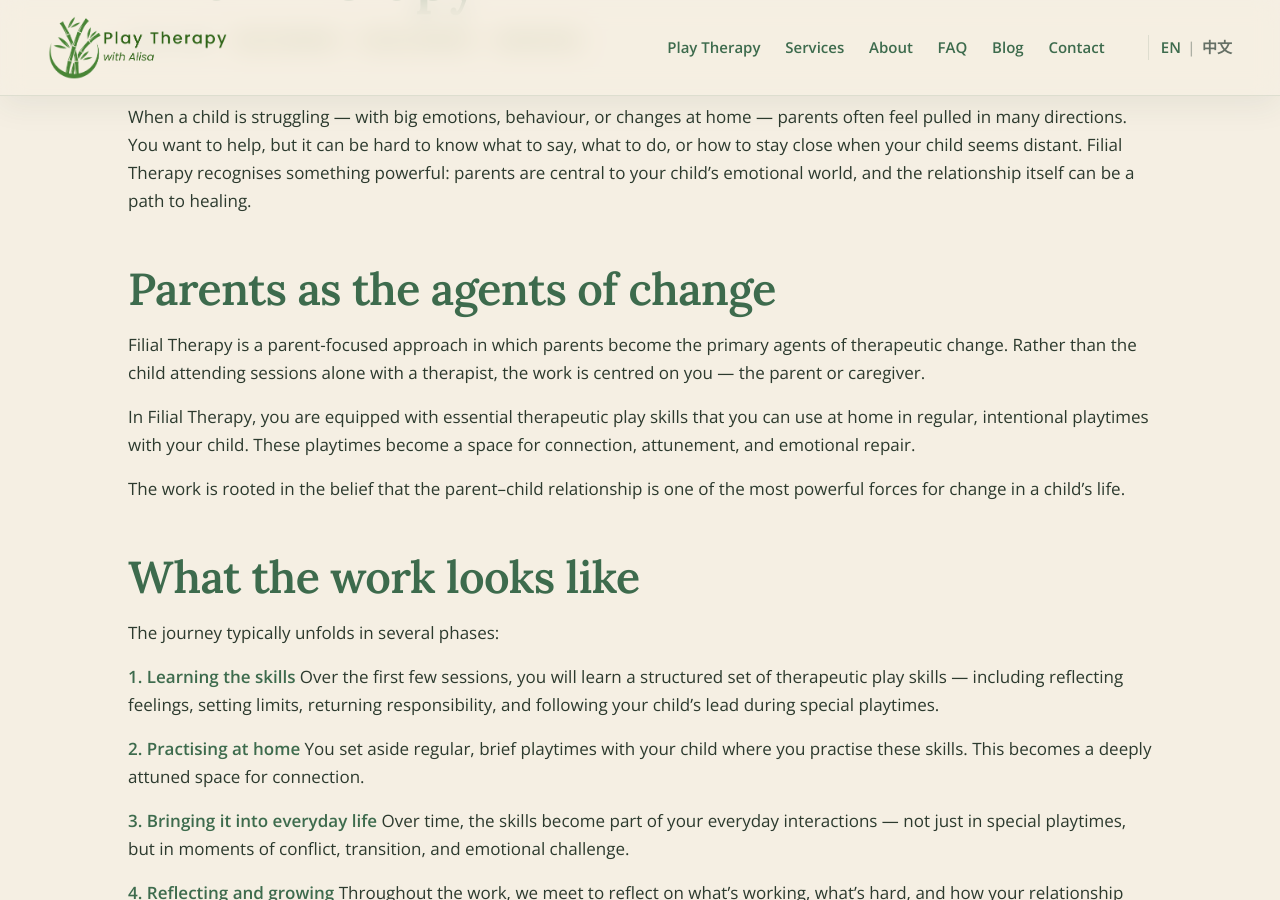
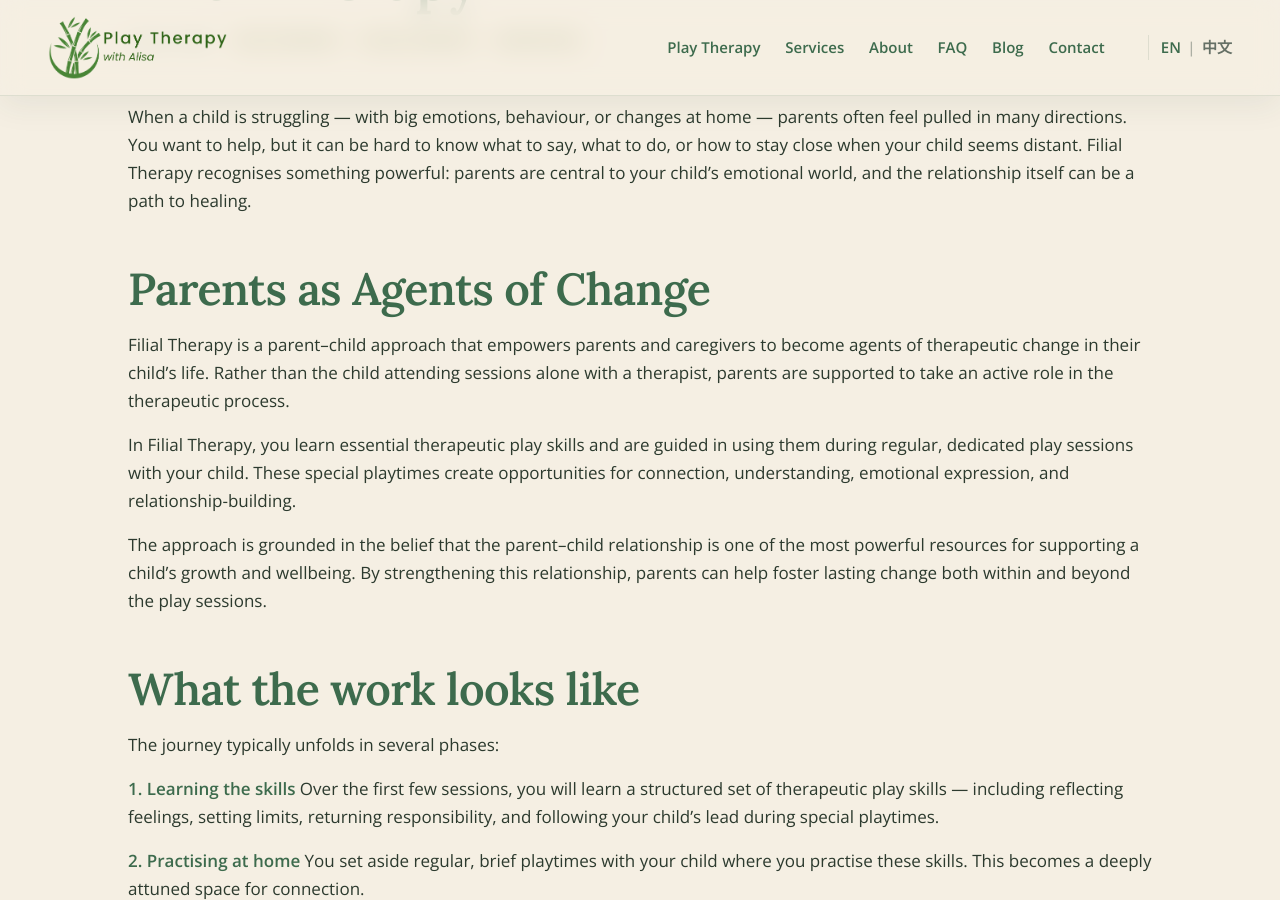
Before and after one commit to nguyentran0212/alisa-website, a Jekyll site: the page built from _posts/2026-07-02-what-is-filial-therapy.md, in a window 1280 px wide and 900 px high, scrolled down 304 px. Built offline with Jekyll 4.4.1, drawn with Linux system fonts in a browser that asks for light colours.

Commit message:
Update Filial Therapy framing on blog and homepage

```diff
--- a/_data/en.yml
+++ b/_data/en.yml
@@ -115,7 +115,7 @@ sections:
         cta_url: "/2026/07/02/what-is-learn-to-play-therapy.html"
       - title: "Filial Therapy"
         sub: "Strengthening connection through guided play"
-        lead: "A parent-focused approach that teaches essential therapeutic skills to use at home."
+        lead: "A parent–child approach where parents learn therapeutic play skills to support their child’s wellbeing and strengthen connection."
         body: "This work deepens the parent-child relationship and supports emotional connection through intentional shared playtimes."
         cta: "Read More"
         cta_url: "/2026/07/02/what-is-filial-therapy.html"
--- a/_data/zh.yml
+++ b/_data/zh.yml
@@ -111,7 +111,7 @@ sections:
         cta_url: "/zh/blog/what-is-learn-to-play-therapy/"
       - title: "亲子游戏治疗"
         sub: "父母走进孩子内心，增进亲子关系。"
-        lead: "治疗师和父母一起，帮助父母更好地理解孩子。"
+        lead: "一种父母与孩子共同参与的方式——父母学习游戏治疗技能，支持孩子的身心健康，并加深亲子之间的联结。"
         body: "在日常的每一个互动里，建立起更稳固、更亲密的联结。"
         cta: "阅读更多"
         cta_url: "/zh/blog/what-is-filial-therapy/"
--- a/_posts/2026-07-02-what-is-filial-therapy.md
+++ b/_posts/2026-07-02-what-is-filial-therapy.md
@@ -3,7 +3,7 @@ layout: post
 title: "Filial Therapy"
 date: 2026-07-02
 lang: en
-excerpt: "Filial Therapy is a parent-focused approach where parents become the agents of therapeutic change. Here's how the work unfolds and what it can offer your family."
+excerpt: "Filial Therapy empowers parents and caregivers to become agents of therapeutic change in their child's life — through play. Here's how the work unfolds and what it can offer your family."
 featured: true
 featured_order: 1
 tags:
@@ -14,13 +14,13 @@ tags:
 
 When a child is struggling — with big emotions, behaviour, or changes at home — parents often feel pulled in many directions. You want to help, but it can be hard to know what to say, what to do, or how to stay close when your child seems distant. Filial Therapy recognises something powerful: parents are central to your child's emotional world, and the relationship itself can be a path to healing.
 
-## Parents as the agents of change
+## Parents as Agents of Change
 
-Filial Therapy is a parent-focused approach in which parents become the primary agents of therapeutic change. Rather than the child attending sessions alone with a therapist, the work is centred on you — the parent or caregiver.
+Filial Therapy is a parent–child approach that empowers parents and caregivers to become agents of therapeutic change in their child's life. Rather than the child attending sessions alone with a therapist, parents are supported to take an active role in the therapeutic process.
 
-In Filial Therapy, you are equipped with essential therapeutic play skills that you can use at home in regular, intentional playtimes with your child. These playtimes become a space for connection, attunement, and emotional repair.
+In Filial Therapy, you learn essential therapeutic play skills and are guided in using them during regular, dedicated play sessions with your child. These special playtimes create opportunities for connection, understanding, emotional expression, and relationship-building.
 
-The work is rooted in the belief that the parent–child relationship is one of the most powerful forces for change in a child's life.
+The approach is grounded in the belief that the parent–child relationship is one of the most powerful resources for supporting a child's growth and wellbeing. By strengthening this relationship, parents can help foster lasting change both within and beyond the play sessions.
 
 ## What the work looks like
 
```
Also changed, not shown: _posts/2026-07-02-what-is-filial-therapy-zh.md (+4 -4 lines).
